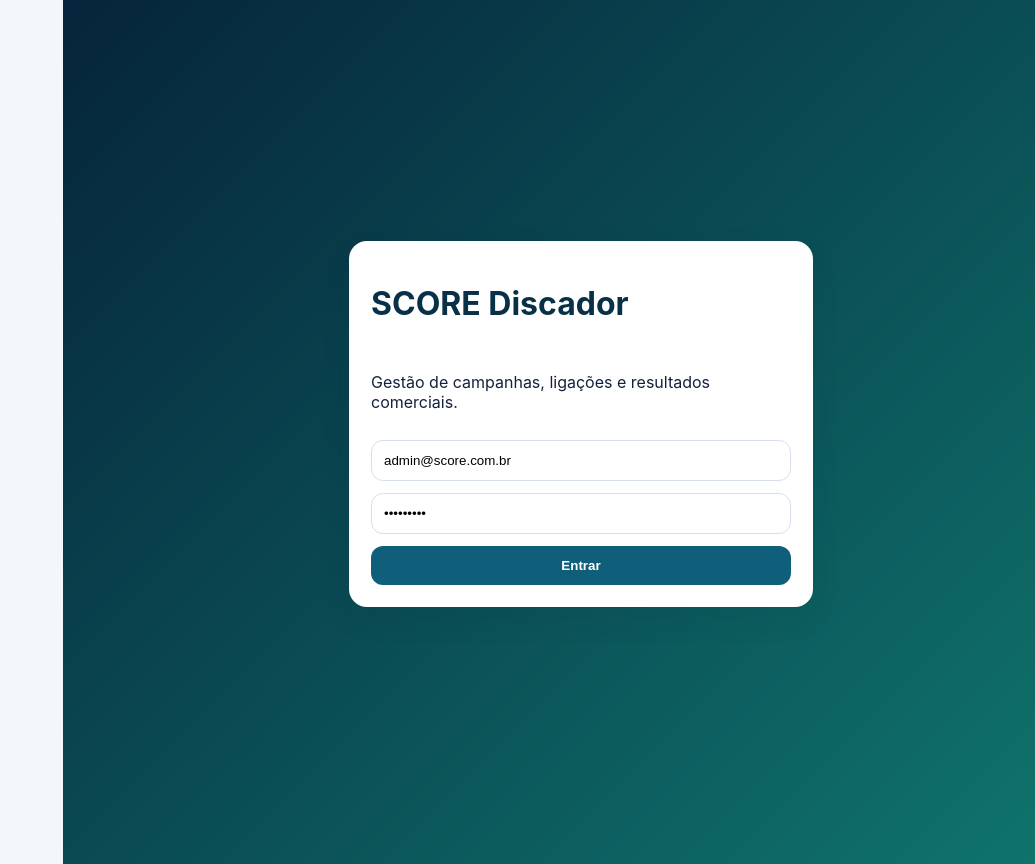
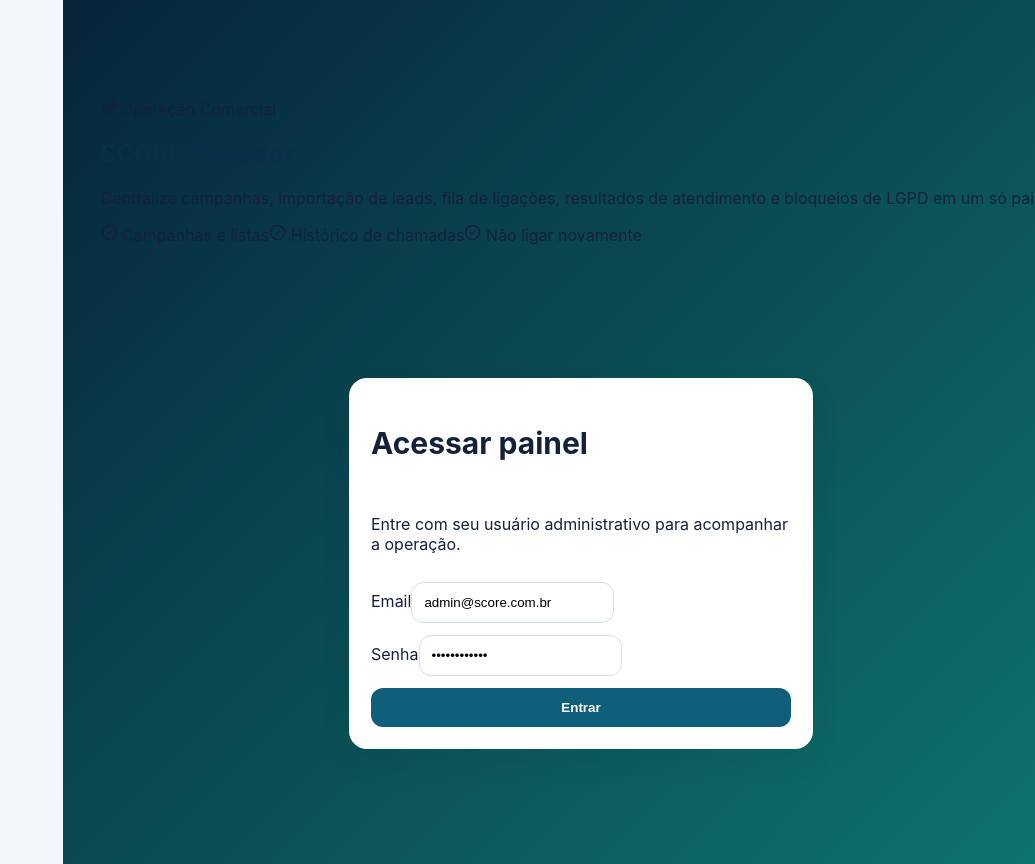
Before and after one commit to desenvoltoo/score-discador-voip, a React (Vite) app in the folder apps/web/: page / in a window 1280 px wide. Shown: the top 864 px of the page, without its empty margins (245-1280 px from the left). Built offline with nearby package versions, Linux system fonts and the light colour scheme.

Commit message:
Melhora conteúdo e experiência do painel web

```diff
--- a/apps/web/src/main.tsx
+++ b/apps/web/src/main.tsx
@@ -1,12 +1,229 @@
-import React,{useEffect,useState}from'react';import{createRoot}from'react-dom/client';import{Phone,LayoutDashboard,Upload,Users,FileBarChart,ShieldBan,Settings,Headphones,Target}from'lucide-react';import{api}from'./services/api';import'./style.css';
-const menu=[['Dashboard',LayoutDashboard],['Campanhas',Target],['Importar Leads',Upload],['Leads',Phone],['Operador',Headphones],['Relatórios',FileBarChart],['Lista Não Ligar',ShieldBan],['Usuários',Users],['Configurações VoIP',Settings]] as const;
-function Login({on}:{on:()=>void}){const[email,setEmail]=useState('admin@score.com.br'),[password,setPassword]=useState('Score@123'),[err,setErr]=useState('');async function submit(e:any){e.preventDefault();try{const d=await api('/auth/login',{method:'POST',body:JSON.stringify({email,password})});localStorage.setItem('token',d.token);on()}catch(x:any){setErr(x.message)}}return <main className="login"><form onSubmit={submit} className="panel"><h1>SCORE Discador</h1><p>Gestão de campanhas, ligações e resultados comerciais.</p><input value={email} onChange={e=>setEmail(e.target.value)}/><input type="password" value={password} onChange={e=>setPassword(e.target.value)}/>{err&&<b className="err">{err}</b>}<button>Entrar</button></form></main>}
-function Table({rows}:{rows:any[]}){return <div className="table"><table><tbody>{rows.slice(0,12).map((r,i)=><tr key={i}>{Object.values(r).slice(0,6).map((v:any,j)=><td key={j}>{typeof v==='object'?'—':String(v??'')}</td>)}</tr>)}</tbody></table></div>}
-function Dashboard(){const[d,setD]=useState<any>({});useEffect(()=>{api('/dashboard/summary').then(setD)},[]);return <><h2>Dashboard</h2><div className="grid">{Object.entries(d).map(([k,v])=><div className="card" key={k}><small>{k}</small><strong>{typeof v==='number'?Number(v).toLocaleString('pt-BR',{maximumFractionDigits:2}):String(v)}</strong></div>)}</div><section className="panel"><h3>Operação controlada</h3><p>Use os dados apenas para finalidade autorizada. Registre corretamente o resultado do atendimento.</p></section></>}
-function Campaigns(){const[rows,setRows]=useState<any[]>([]),[name,setName]=useState('');useEffect(()=>{api('/campaigns').then(setRows)},[]);async function add(){await api('/campaigns',{method:'POST',body:JSON.stringify({name:name||'Nova campanha',status:'ATIVA'})});setRows(await api('/campaigns'))}return <><h2>Campanhas</h2><div className="actions"><input placeholder="Nome da campanha" onChange={e=>setName(e.target.value)}/><button onClick={add}>Criar</button></div><Table rows={rows}/></>}
-function Import(){const[camps,setCamps]=useState<any[]>([]),[campaignId,setC]=useState(''),[msg,setMsg]=useState('');useEffect(()=>{api('/campaigns').then((x)=>{setCamps(x);setC(x[0]?.id)})},[]);async function up(e:any){const f=e.target.files[0],fd=new FormData();fd.append('file',f);const r=await fetch((import.meta.env.VITE_API_URL||'http://localhost:4000/api')+`/imports/${campaignId}/upload`,{method:'POST',headers:{Authorization:`Bearer ${localStorage.getItem('token')}`},body:fd});setMsg(JSON.stringify(await r.json()))}return <><h2>Importar Leads</h2><div className="panel"><select onChange={e=>setC(e.target.value)}>{camps.map(c=><option key={c.id} value={c.id}>{c.name}</option>)}</select><input type="file" accept=".csv,.xlsx" onChange={up}/><pre>{msg}</pre></div></>}
-function Leads(){const[rows,setRows]=useState<any[]>([]);useEffect(()=>{api('/leads').then(setRows)},[]);return <><h2>Leads</h2><Table rows={rows}/></>}
-function Operator(){const[lead,setLead]=useState<any>(),[call,setCall]=useState<any>(),[notes,setNotes]=useState('');useEffect(()=>{api('/leads?status=EM_FILA').then((r)=>setLead(r[0]))},[]);async function start(){setCall(await api('/calls/start',{method:'POST',body:JSON.stringify({leadId:lead.id})}))}async function finish(s:string){await api(`/calls/${call.id}/finish`,{method:'POST',body:JSON.stringify({finalDisposition:s,notes,doNotCall:s==='NAO_LIGAR_NOVAMENTE'})});alert('Resultado salvo')}return <><h2>Operador</h2><div className="panel operator"><p className="warn">Use os dados apenas para finalidade autorizada.</p>{lead?<><h3>{lead.name}</h3><p>{lead.phoneNormalized} • {lead.course} • {lead.origin}</p><button className="call" onClick={start}>Ligar</button><textarea placeholder="Observação" onChange={e=>setNotes(e.target.value)}/><div className="chips">{['ATENDIDO','NAO_ATENDEU','INTERESSADO','SEM_INTERESSE','MATRICULADO','RETORNO','NAO_LIGAR_NOVAMENTE'].map(s=><button key={s} disabled={!call} onClick={()=>finish(s)}>{s}</button>)}</div></>:<p>Nenhum lead em fila.</p>}</div></>}
-function Generic({title,path}:{title:string,path:string}){const[rows,setRows]=useState<any[]>([]);useEffect(()=>{api(path).then(setRows).catch(()=>setRows([]))},[path]);return <><h2>{title}</h2><Table rows={rows}/></>}
-function App(){const[ok,setOk]=useState(!!localStorage.getItem('token')), [page,setPage]=useState('Dashboard'); if(!ok)return <Login on={()=>setOk(true)}/>; const content=page==='Dashboard'?<Dashboard/>:page==='Campanhas'?<Campaigns/>:page==='Importar Leads'?<Import/>:page==='Leads'?<Leads/>:page==='Operador'?<Operator/>:page==='Relatórios'?<Generic title="Relatórios" path="/reports/calls"/>:page==='Lista Não Ligar'?<Generic title="Lista Não Ligar" path="/do-not-call"/>:page==='Usuários'?<Generic title="Usuários" path="/users"/>:<Generic title="Configurações VoIP" path="/voip/config"/>;return <div className="app"><aside><h1>SCORE<br/><span>Discador</span></h1>{menu.map(([m,I])=><button key={m} className={page===m?'active':''} onClick={()=>setPage(m)}><I size={18}/>{m}</button>)}<button onClick={()=>{localStorage.clear();location.reload()}}>Sair</button></aside><main>{content}</main></div>}
-createRoot(document.getElementById('root')!).render(<App/>);
+import React, { useEffect, useMemo, useState } from 'react';
+import { createRoot } from 'react-dom/client';
+import {
+  BarChart3,
+  CheckCircle2,
+  FileBarChart,
+  Headphones,
+  LayoutDashboard,
+  LogOut,
+  Phone,
+  Settings,
+  ShieldBan,
+  Sparkles,
+  Target,
+  Upload,
+  Users,
+} from 'lucide-react';
+import { api, token } from './services/api';
+import './style.css';
+
+const API_BASE = '/api';
+
+const menu = [
+  ['Dashboard', LayoutDashboard],
+  ['Campanhas', Target],
+  ['Importar Leads', Upload],
+  ['Leads', Phone],
+  ['Operador', Headphones],
+  ['Relatórios', FileBarChart],
+  ['Lista Não Ligar', ShieldBan],
+  ['Usuários', Users],
+  ['Configurações VoIP', Settings],
+] as const;
+
+type Page = (typeof menu)[number][0];
+
+type AnyRow = Record<string, any>;
+
+const labels: Record<string, string> = {
+  total: 'Total de leads',
+  newLeads: 'Novos leads',
+  callsToday: 'Ligações hoje',
+  atendidos: 'Atendidos',
+  naoAtenderam: 'Não atenderam',
+  interessados: 'Interessados',
+  matriculas: 'Matrículas',
+  blocked: 'Bloqueados LGPD',
+  taxaAtendimento: 'Taxa de atendimento',
+  taxaConversao: 'Taxa de conversão',
+};
+
+function fmt(value: any) {
+  if (typeof value === 'number') {
+    if (value > 0 && value < 1) return `${(value * 100).toLocaleString('pt-BR', { maximumFractionDigits: 1 })}%`;
+    return value.toLocaleString('pt-BR', { maximumFractionDigits: 2 });
+  }
+  return String(value ?? '—');
+}
+
+function Login({ on }: { on: () => void }) {
+  const [email, setEmail] = useState('admin@score.com.br');
+  const [password, setPassword] = useState('Admin@123456');
+  const [err, setErr] = useState('');
+  const [loading, setLoading] = useState(false);
+
+  async function submit(e: React.FormEvent) {
+    e.preventDefault();
+    setLoading(true);
+    setErr('');
+    try {
+      const d = await api('/auth/login', { method: 'POST', body: JSON.stringify({ email, password }) });
+      localStorage.setItem('token', d.token);
+      on();
+    } catch (x: any) {
+      setErr(x.message || 'Não foi possível entrar.');
+    } finally {
+      setLoading(false);
+    }
+  }
+
+  return (
+    <main className="login">
+      <section className="loginHero">
+        <div className="badge"><Sparkles size={16} /> Operação Comercial</div>
+        <h1>SCORE Discador</h1>
+        <p>Centralize campanhas, importação de leads, fila de ligações, resultados de atendimento e bloqueios de LGPD em um só painel.</p>
+        <div className="heroList">
+          <span><CheckCircle2 size={17} /> Campanhas e listas</span>
+          <span><CheckCircle2 size={17} /> Histórico de chamadas</span>
+          <span><CheckCircle2 size={17} /> Não ligar novamente</span>
+        </div>
+      </section>
+      <form onSubmit={submit} className="panel loginBox">
+        <h2>Acessar painel</h2>
+        <p>Entre com seu usuário administrativo para acompanhar a operação.</p>
+        <label>Email<input value={email} onChange={(e) => setEmail(e.target.value)} /></label>
+        <label>Senha<input type="password" value={password} onChange={(e) => setPassword(e.target.value)} /></label>
+        {err && <b className="err">{err}</b>}
+        <button disabled={loading}>{loading ? 'Entrando...' : 'Entrar'}</button>
+      </form>
+    </main>
+  );
+}
+
+function Empty({ text }: { text: string }) {
+  return <div className="empty">{text}</div>;
+}
+
+function Table({ rows, columns }: { rows: AnyRow[]; columns?: string[] }) {
+  const keys = columns || Object.keys(rows[0] || {}).slice(0, 7);
+  if (!rows.length) return <Empty text="Nenhum registro encontrado por enquanto." />;
+  return (
+    <div className="table">
+      <table>
+        <thead><tr>{keys.map((k) => <th key={k}>{k}</th>)}</tr></thead>
+        <tbody>
+          {rows.slice(0, 25).map((r, i) => (
+            <tr key={i}>{keys.map((k) => <td key={k}>{typeof r[k] === 'object' ? '—' : String(r[k] ?? '')}</td>)}</tr>
+          ))}
+        </tbody>
+      </table>
+    </div>
+  );
+}
+
+function Dashboard() {
+  const [d, setD] = useState<AnyRow>({});
+  useEffect(() => { api('/dashboard/summary').then(setD).catch(() => setD({})); }, []);
+  const cards = Object.entries(d);
+  return (
+    <>
+      <div className="pageTitle"><span>Visão geral</span><h2>Dashboard da operação</h2><p>Acompanhe volume de leads, chamadas realizadas, conversões e bloqueios LGPD.</p></div>
+      <div className="grid cards">
+        {cards.length ? cards.map(([k, v]) => <div className="card" key={k}><small>{labels[k] || k}</small><strong>{fmt(v)}</strong></div>) : ['Leads', 'Chamadas', 'Interessados', 'Matrículas'].map((k) => <div className="card" key={k}><small>{k}</small><strong>0</strong></div>)}
+      </div>
+      <div className="twoCols">
+        <section className="panel"><h3>Fluxo recomendado</h3><ol><li>Crie uma campanha com nome claro.</li><li>Importe a planilha CSV/XLSX.</li><li>Operadores trabalham a fila no módulo Operador.</li><li>Supervisão acompanha resultados em Relatórios.</li></ol></section>
+        <section className="panel accent"><h3>Boas práticas LGPD</h3><p>Use os dados somente para finalidade autorizada, respeite pedidos de bloqueio e registre observações relevantes após cada contato.</p></section>
+      </div>
+    </>
+  );
+}
+
+function Campaigns() {
+  const [rows, setRows] = useState<AnyRow[]>([]);
+  const [name, setName] = useState('Campanha Julho - Matrículas');
+  const [description, setDescription] = useState('Lista de prospecção comercial para contatos ativos.');
+  useEffect(() => { api('/campaigns').then(setRows).catch(() => setRows([])); }, []);
+  async function add() {
+    await api('/campaigns', { method: 'POST', body: JSON.stringify({ name, description, status: 'ATIVA' }) });
+    setRows(await api('/campaigns'));
+  }
+  return <><div className="pageTitle"><span>Campanhas</span><h2>Organize suas listas de contato</h2><p>Separe leads por ação comercial, mês, origem ou consultor responsável.</p></div><div className="panel formGrid"><label>Nome da campanha<input value={name} onChange={(e) => setName(e.target.value)} /></label><label>Descrição<input value={description} onChange={(e) => setDescription(e.target.value)} /></label><button onClick={add}>Criar campanha</button></div><Table rows={rows} columns={['name', 'status', 'allowedCallStart', 'allowedCallEnd', 'maxAttemptsPerLead', 'createdAt']} /></>;
+}
+
+function Import() {
+  const [camps, setCamps] = useState<AnyRow[]>([]);
+  const [campaignId, setC] = useState('');
+  const [msg, setMsg] = useState('Aguardando arquivo.');
+  useEffect(() => { api('/campaigns').then((x) => { setCamps(x); setC(x[0]?.id || ''); }).catch(() => setCamps([])); }, []);
+  async function up(e: React.ChangeEvent<HTMLInputElement>) {
+    const f = e.target.files?.[0];
+    if (!f || !campaignId) return setMsg('Selecione uma campanha e um arquivo.');
+    const fd = new FormData();
+    fd.append('file', f);
+    const r = await fetch(`${API_BASE}/imports/${campaignId}/upload`, { method: 'POST', headers: { Authorization: `Bearer ${token()}` }, body: fd });
+    setMsg(JSON.stringify(await r.json(), null, 2));
+  }
+  return <><div className="pageTitle"><span>Importação</span><h2>Subir leads por planilha</h2><p>Arquivos aceitos: CSV e XLSX. Colunas sugeridas: nome, telefone, cpf, email, curso, origem, observacao.</p></div><div className="twoCols"><section className="panel formStack"><label>Campanha<select value={campaignId} onChange={(e) => setC(e.target.value)}>{camps.map((c) => <option key={c.id} value={c.id}>{c.name}</option>)}</select></label><label>Arquivo<input type="file" accept=".csv,.xlsx" onChange={up} /></label><pre>{msg}</pre></section><section className="panel"><h3>Checklist antes de importar</h3><ul><li>Telefone preenchido e com DDD.</li><li>Remover colunas desnecessárias.</li><li>Validar origem e curso.</li><li>Não importar contatos bloqueados sem base legal.</li></ul></section></div></>;
+}
+
+function Leads() {
+  const [rows, setRows] = useState<AnyRow[]>([]);
+  const [status, setStatus] = useState('');
+  useEffect(() => { api(`/leads${status ? `?status=${status}` : ''}`).then(setRows).catch(() => setRows([])); }, [status]);
+  return <><div className="pageTitle"><span>Leads</span><h2>Base operacional</h2><p>Consulte os contatos importados e acompanhe o status de cada lead.</p></div><div className="actions"><select value={status} onChange={(e) => setStatus(e.target.value)}><option value="">Todos</option><option value="EM_FILA">Em fila</option><option value="LIGANDO">Ligando</option><option value="INTERESSADO">Interessado</option><option value="MATRICULADO">Matriculado</option><option value="NAO_LIGAR_NOVAMENTE">Não ligar</option></select></div><Table rows={rows} columns={['name', 'phoneNormalized', 'email', 'course', 'origin', 'status', 'attemptsCount']} /></>;
+}
+
+function Operator() {
+  const [lead, setLead] = useState<AnyRow | undefined>();
+  const [call, setCall] = useState<AnyRow | undefined>();
+  const [notes, setNotes] = useState('');
+  useEffect(() => { api('/leads?status=EM_FILA').then((r) => setLead(r[0])).catch(() => setLead(undefined)); }, []);
+  async function start() { if (lead) setCall(await api('/calls/start', { method: 'POST', body: JSON.stringify({ leadId: lead.id }) })); }
+  async function finish(s: string) { if (!call) return; await api(`/calls/${call.id}/finish`, { method: 'POST', body: JSON.stringify({ finalDisposition: s, notes, doNotCall: s === 'NAO_LIGAR_NOVAMENTE' }) }); alert('Resultado salvo'); location.reload(); }
+  return <><div className="pageTitle"><span>Operador</span><h2>Fila de atendimento</h2><p>Use este módulo para iniciar chamadas e registrar o desfecho comercial.</p></div><div className="panel operator"><p className="warn">Confirme o interesse do aluno, registre observações e respeite pedidos de não contato.</p>{lead ? <><div className="leadBox"><h3>{lead.name}</h3><p>{lead.phoneNormalized} • {lead.course || 'Curso não informado'} • {lead.origin || 'Origem não informada'}</p></div><button className="call" onClick={start}>{call ? 'Chamada iniciada' : 'Iniciar ligação'}</button><textarea placeholder="Observação do atendimento" value={notes} onChange={(e) => setNotes(e.target.value)} /><div className="chips">{['ATENDIDO', 'NAO_ATENDEU', 'INTERESSADO', 'SEM_INTERESSE', 'MATRICULADO', 'RETORNO', 'NAO_LIGAR_NOVAMENTE'].map((s) => <button key={s} disabled={!call} onClick={() => finish(s)}>{s.replaceAll('_', ' ')}</button>)}</div></> : <Empty text="Nenhum lead em fila no momento." />}</div></>;
+}
+
+function Reports() {
+  const [rows, setRows] = useState<AnyRow[]>([]);
+  useEffect(() => { api('/reports/calls').then(setRows).catch(() => setRows([])); }, []);
+  return <><div className="pageTitle"><span>Relatórios</span><h2>Resultados de chamadas</h2><p>Acompanhe tentativas, operadores, campanhas e resultados registrados.</p></div><div className="grid cards"><div className="card"><small>Total listado</small><strong>{rows.length}</strong></div><div className="card"><small>Exportação</small><strong>CSV</strong></div><div className="card"><small>Auditoria</small><strong>Ativa</strong></div></div><Table rows={rows} /></>;
+}
+
+function Generic({ title, subtitle, path }: { title: string; subtitle: string; path: string }) {
+  const [rows, setRows] = useState<AnyRow[]>([]);
+  useEffect(() => { api(path).then((r) => setRows(Array.isArray(r) ? r : [r])).catch(() => setRows([])); }, [path]);
+  return <><div className="pageTitle"><span>{title}</span><h2>{title}</h2><p>{subtitle}</p></div><Table rows={rows} /></>;
+}
+
+function App() {
+  const [ok, setOk] = useState(!!localStorage.getItem('token'));
+  const [page, setPage] = useState<Page>('Dashboard');
+  const content = useMemo(() => {
+    if (page === 'Dashboard') return <Dashboard />;
+    if (page === 'Campanhas') return <Campaigns />;
+    if (page === 'Importar Leads') return <Import />;
+    if (page === 'Leads') return <Leads />;
+    if (page === 'Operador') return <Operator />;
+    if (page === 'Relatórios') return <Reports />;
+    if (page === 'Lista Não Ligar') return <Generic title="Lista Não Ligar" subtitle="Contatos bloqueados para novas ações, mantendo conformidade com LGPD." path="/do-not-call" />;
+    if (page === 'Usuários') return <Generic title="Usuários" subtitle="Equipe autorizada a acessar o discador." path="/users" />;
+    return <Generic title="Configurações VoIP" subtitle="Parâmetros para conexão futura com SIP/Asterisk. O modo atual pode operar como mock." path="/voip/config" />;
+  }, [page]);
+
+  if (!ok) return <Login on={() => setOk(true)} />;
+  return (
+    <div className="app">
+      <aside>
+        <div className="brand"><div className="logo"><BarChart3 size={22} /></div><h1>SCORE<span>Discador</span></h1></div>
+        <nav>{menu.map(([m, I]) => <button key={m} className={page === m ? 'active' : ''} onClick={() => setPage(m)}><I size={18} />{m}</button>)}</nav>
+        <button className="logout" onClick={() => { localStorage.clear(); location.reload(); }}><LogOut size={18} />Sair</button>
+      </aside>
+      <main>{content}</main>
+    </div>
+  );
+}
+
+createRoot(document.getElementById('root')!).render(<App />);
```
